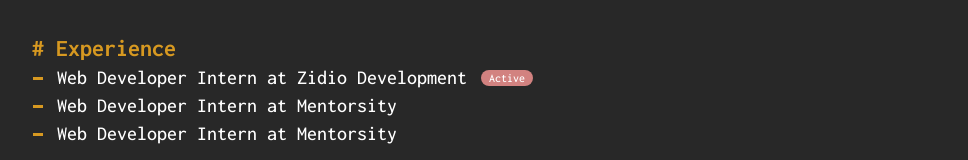
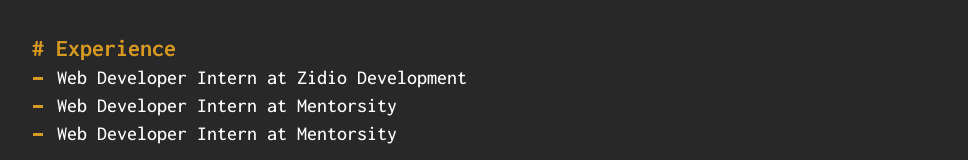
Before and after one commit to Koushik1311/portfolio, a Next.js app: page / in a window 1280 px wide. Shown: the part 424-584 px from the top of the page, without its empty margins (132-1100 px from the left). Built offline with nearby package versions, Linux system fonts and the light colour scheme.

Commit message:
Status (#24)
* remove

* custom favicon

* status change

```diff
--- a/constants/experience.ts
+++ b/constants/experience.ts
@@ -5,7 +5,7 @@
     title: "Web Developer Intern",
     company: "Zidio Development",
     location: "Remote",
-    status: "Active",
+    status: "Inactive",
     description: [
       "Developed a Certificate Verification System using the MERN stack (MongoDB, Express.js, React, and Node.js) to streamline certificate management and retrieval for students.",
       "Implemented authentication with JWT, including access and refresh tokens. Created middleware for verifying JWT and handling file uploads with Multer.",
```
